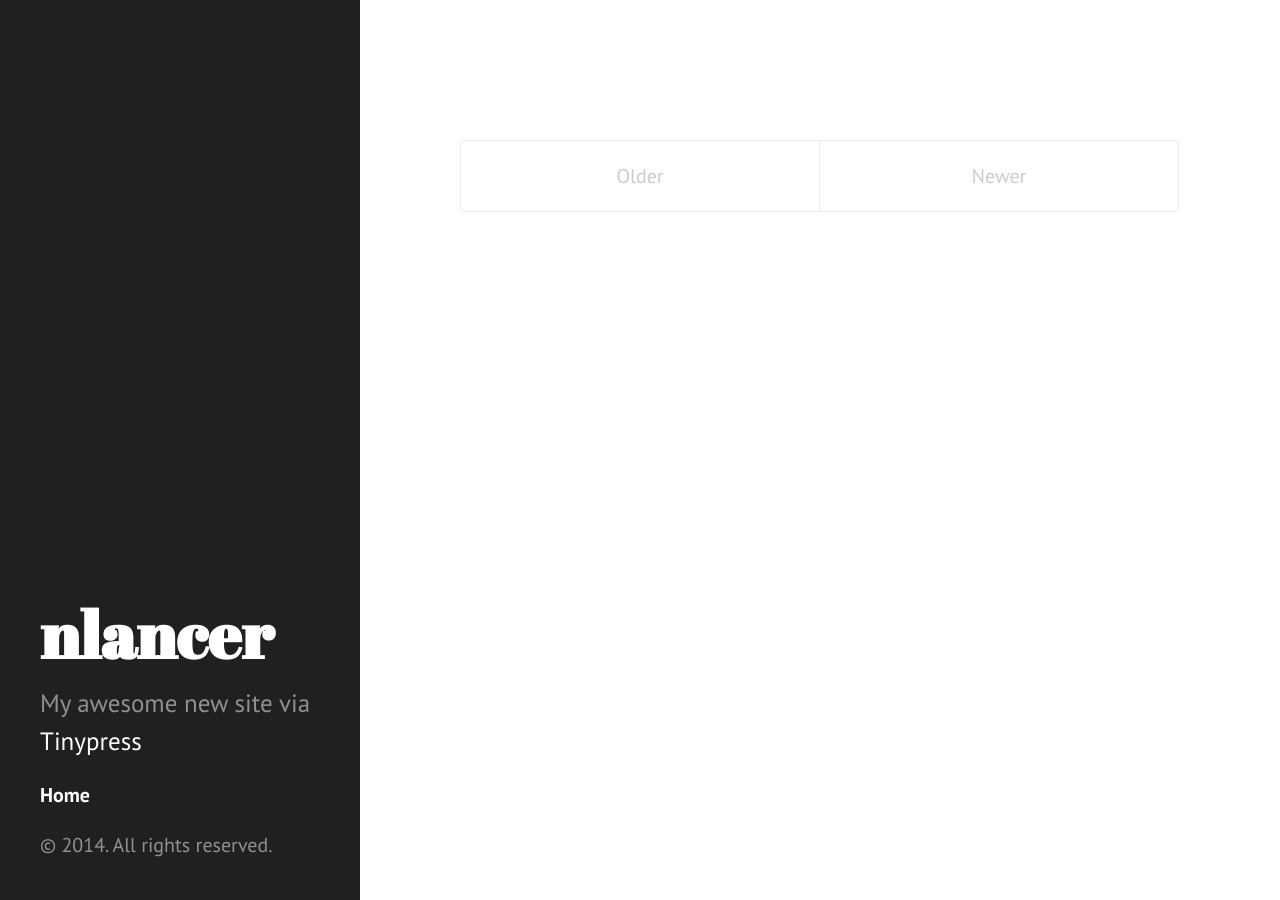
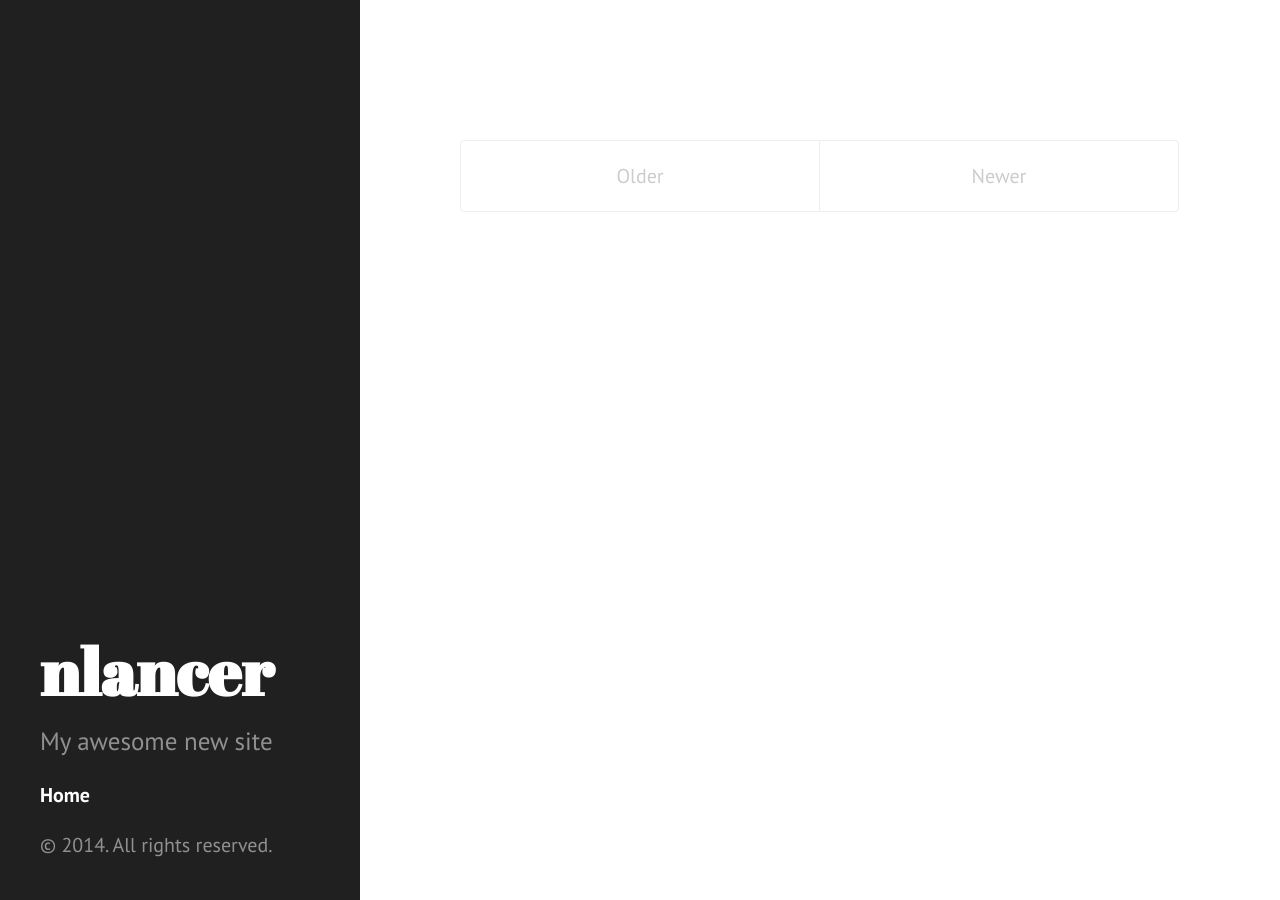
Before and after one commit to nlancer/nlancer.github.io, a Jekyll site: the page built from index.html, in a window 1280 px wide. Built offline with Jekyll 4.4.1, drawn with Linux system fonts in a browser that asks for light colours; the list of posts is cut into pages by our own code.

Commit message:
Update _config.yml

```diff
--- a/_config.yml
+++ b/_config.yml
@@ -3,5 +3,5 @@ pygments: true
 markdown: kramdown
 title: nlancer
 tagline:
-description: My awesome new site via <a href="https://tinypress.co/&quot; target=&quot;_blank">Tinypress</a>
+description: My awesome new site
 paginate: 5
```
